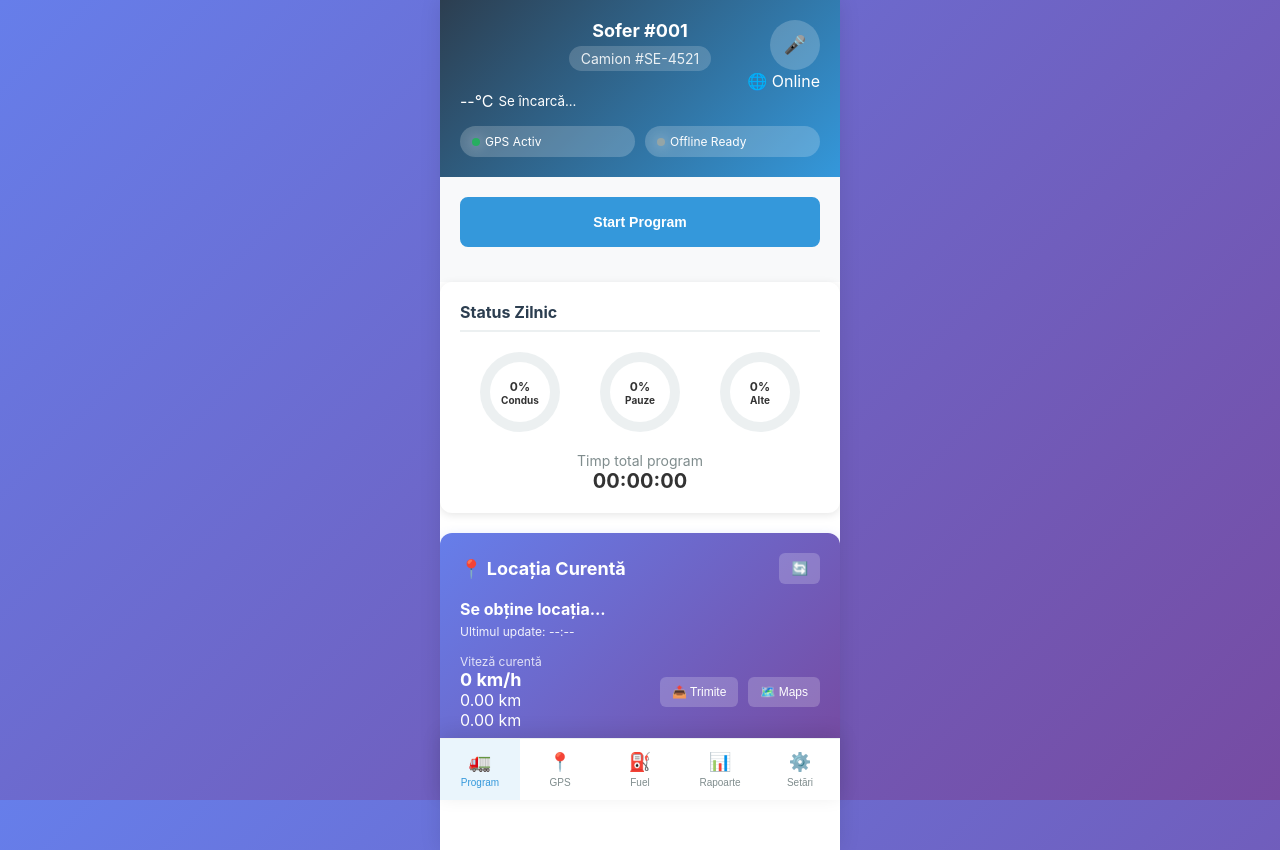
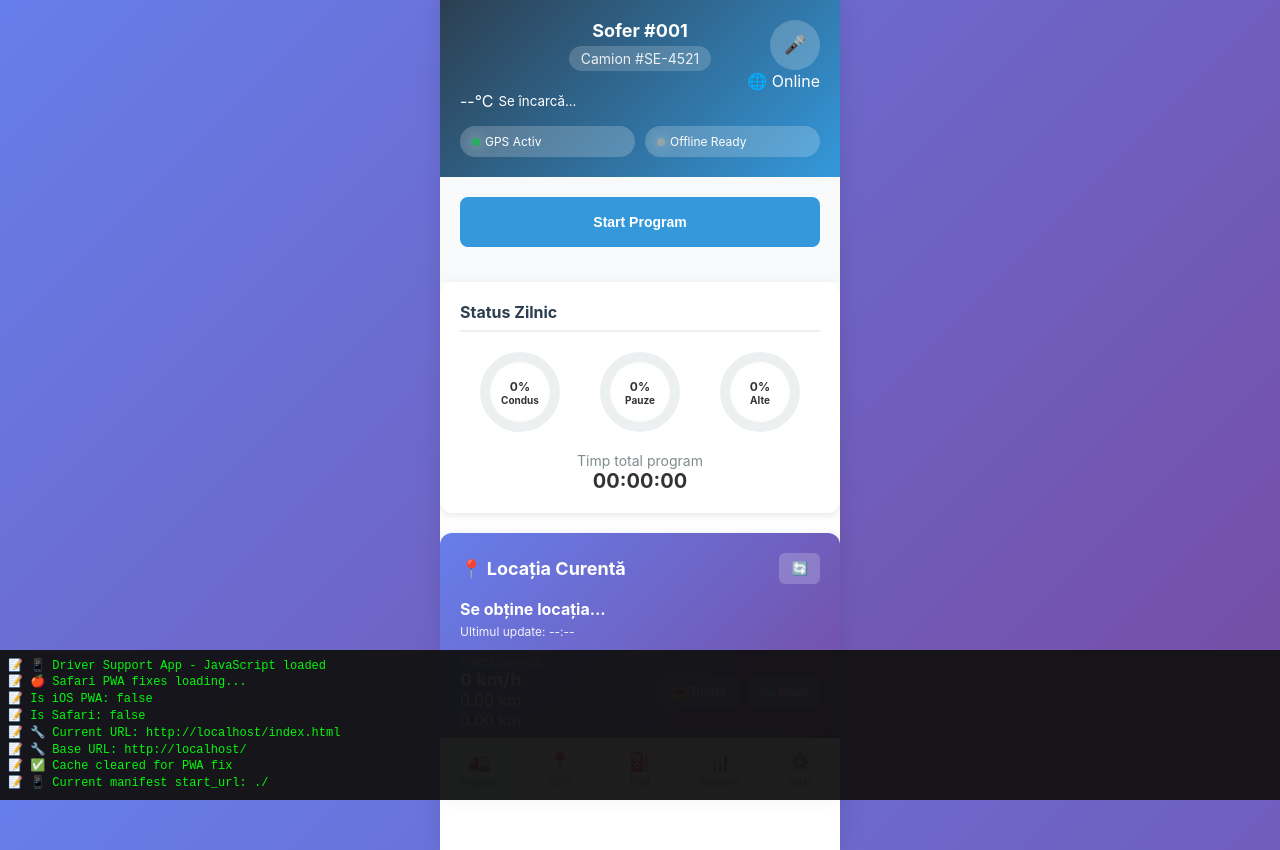
Before and after one commit to staark-dev/truck-app, a website: page index.html in a window 1280 px wide. Drawn offline with Linux system fonts and the light colour scheme.

Commit message:
Update index.html

```diff
--- a/index.html
+++ b/index.html
@@ -624,7 +624,7 @@
             }
         }, 3000);
 
-        /*(function(){
+    (function(){
         const box = document.createElement('pre');
         box.id = 'debugOverlay';
         box.style.cssText = 'position:fixed;left:0;right:0;bottom:0;max-height:40vh;overflow:auto;margin:0;background:#111;color:#0f0;padding:8px;font:12px/1.4 monospace;z-index:99999;opacity:.95;display:none';
@@ -642,7 +642,7 @@
         window.addEventListener('touchstart', ()=> pressTimer = setTimeout(()=> box.style.display = (box.style.display==='none'?'block':'none'), 700));
         window.addEventListener('touchend', ()=> clearTimeout(pressTimer));
         console.log = ((orig)=>function(){ show('📝 ' + Array.from(arguments).map(a=> typeof a==='object'?JSON.stringify(a):String(a)).join(' ')); orig.apply(console, arguments); })(console.log);
-        })();*/
+        })()
     </script>
 
     <style>
```
